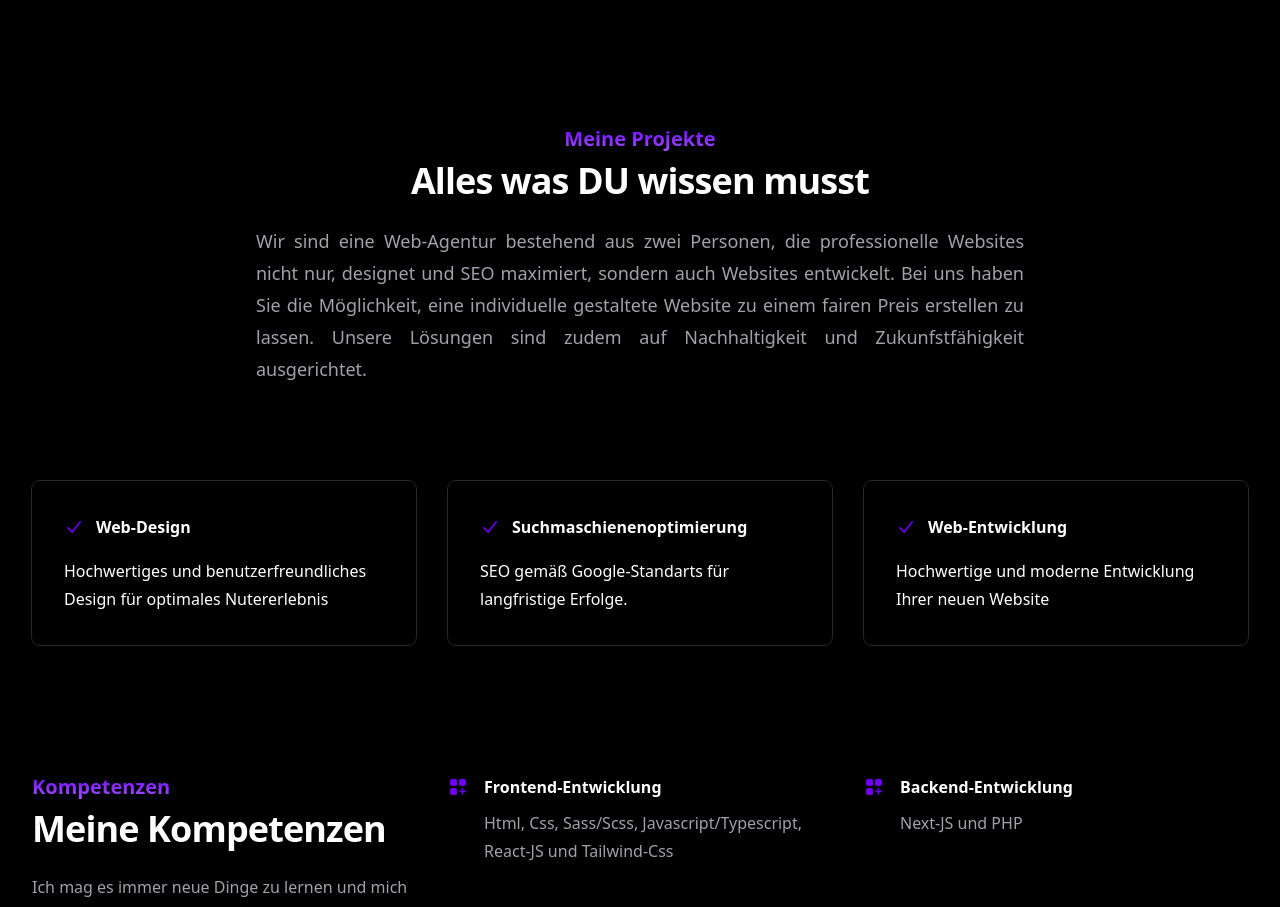
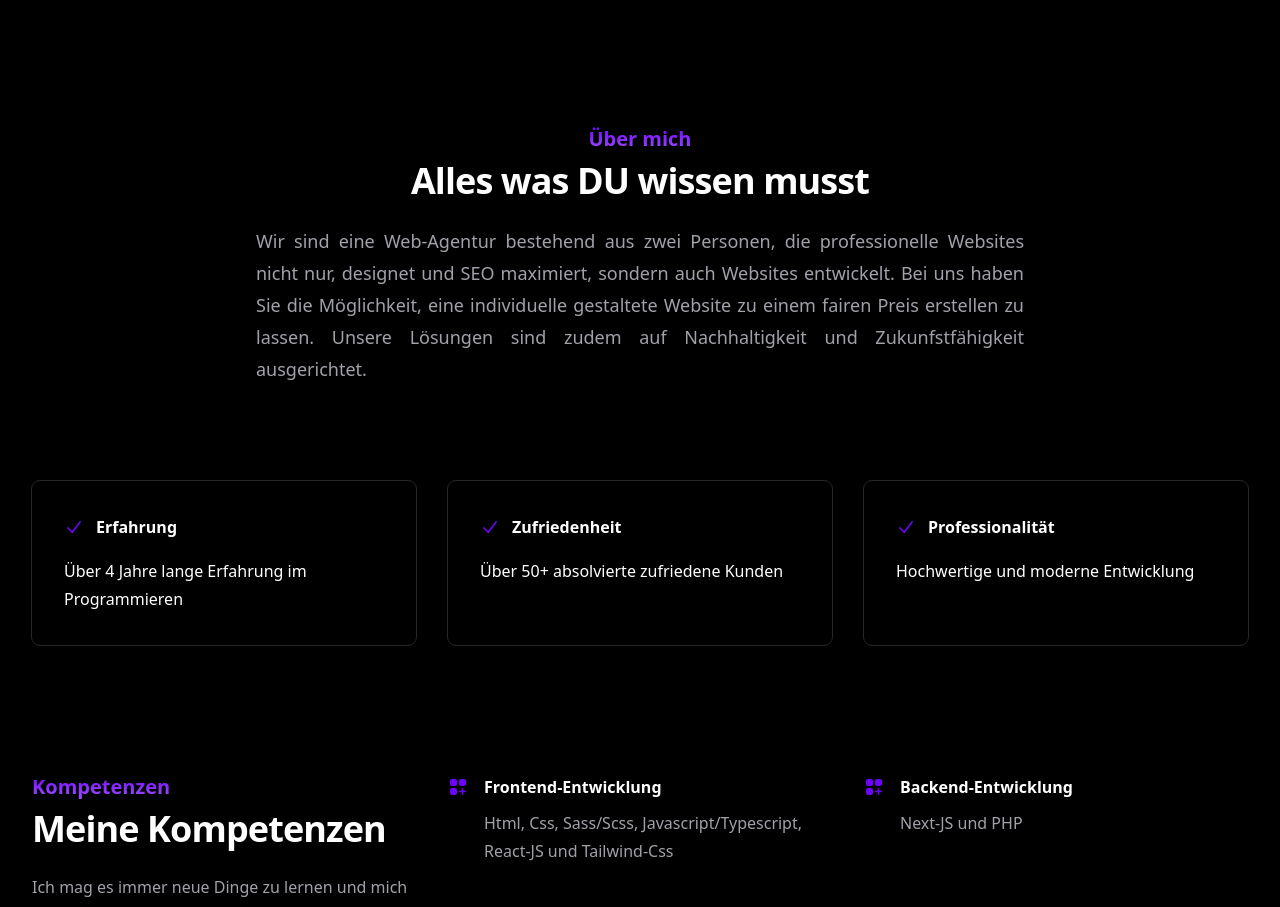
Before and after one commit to linusehle/linusehle-portfolio, a React (Vite) app: page / in a window 1280 px wide. Shown: the part 840-1747 px from the top of the page. Built offline with nearby package versions, Linux system fonts and the light colour scheme.

Commit message:
feat: changed texts and improved responsivness

```diff
--- a/src/components/About/About.tsx
+++ b/src/components/About/About.tsx
@@ -11,7 +11,7 @@ function About () {
           WebkitTextFillColor: "transparent"
         }}
       >
-        Meine Projekte
+        Über mich
       </h2>
                     <p className="mt-2 text-3xl font-bold tracking-tight sm:text-4xl">
                         Alles was DU wissen musst
@@ -42,11 +42,11 @@ function About () {
                   clipRule="evenodd"
                 />
               </svg>
-                                Web-Design
+                                Erfahrung
                             </dt>
                             <dd className="mt-4 flex flex-auto flex-col text-base leading-7">
                                 <p className="flex-auto">
-                                    Hochwertiges und benutzerfreundliches Design für optimales Nutererlebnis
+                                    Über 4 Jahre lange Erfahrung im Programmieren
                                 </p>
                             </dd>
                         </div>
@@ -67,11 +67,11 @@ function About () {
                   clipRule="evenodd"
                 />
               </svg>
-                                Suchmaschienenoptimierung
+                                Zufriedenheit
                             </dt>
                             <dd className="mt-4 flex flex-auto flex-col text-base leading-7">
                                 <p className="flex-auto">
-                                    SEO gemäß Google-Standarts für langfristige Erfolge.
+                                    Über 50+ absolvierte zufriedene Kunden
                                 </p>
                             </dd>
                         </div>
@@ -92,11 +92,11 @@ function About () {
                   clipRule="evenodd"
                 />
               </svg>
-                                Web-Entwicklung
+              Professionalität
                             </dt>
                             <dd className="mt-4 flex flex-auto flex-col text-base leading-7">
                                 <p className="flex-auto">
-                                    Hochwertige und moderne Entwicklung Ihrer neuen Website
+                                    Hochwertige und moderne Entwicklung
                                 </p>
                             </dd>
                         </div>
--- a/src/components/Footer/Footer.tsx
+++ b/src/components/Footer/Footer.tsx
@@ -110,7 +110,7 @@ function Footer () {
               <li>
                 <a
                   className="text-sm leading-6 text-zinc-400 hover:text-zinc-300 transition"
-                  href="https://twitter.com/FerbionWeb"
+                  href="https://twitter.com/ehlelinus"
                   target="_blank"
                 >
                   X / Twitter
--- a/src/components/Header/header.scss
+++ b/src/components/Header/header.scss
@@ -13,7 +13,7 @@
         position: absolute;
         width: calc(100% + 8px);
         height: 110%;
-        background-color: #120e16;
+        background-color: #000;
         right: -8px;
         animation: cursor .8s infinite, typing 24s steps(14) infinite;
     }
```
